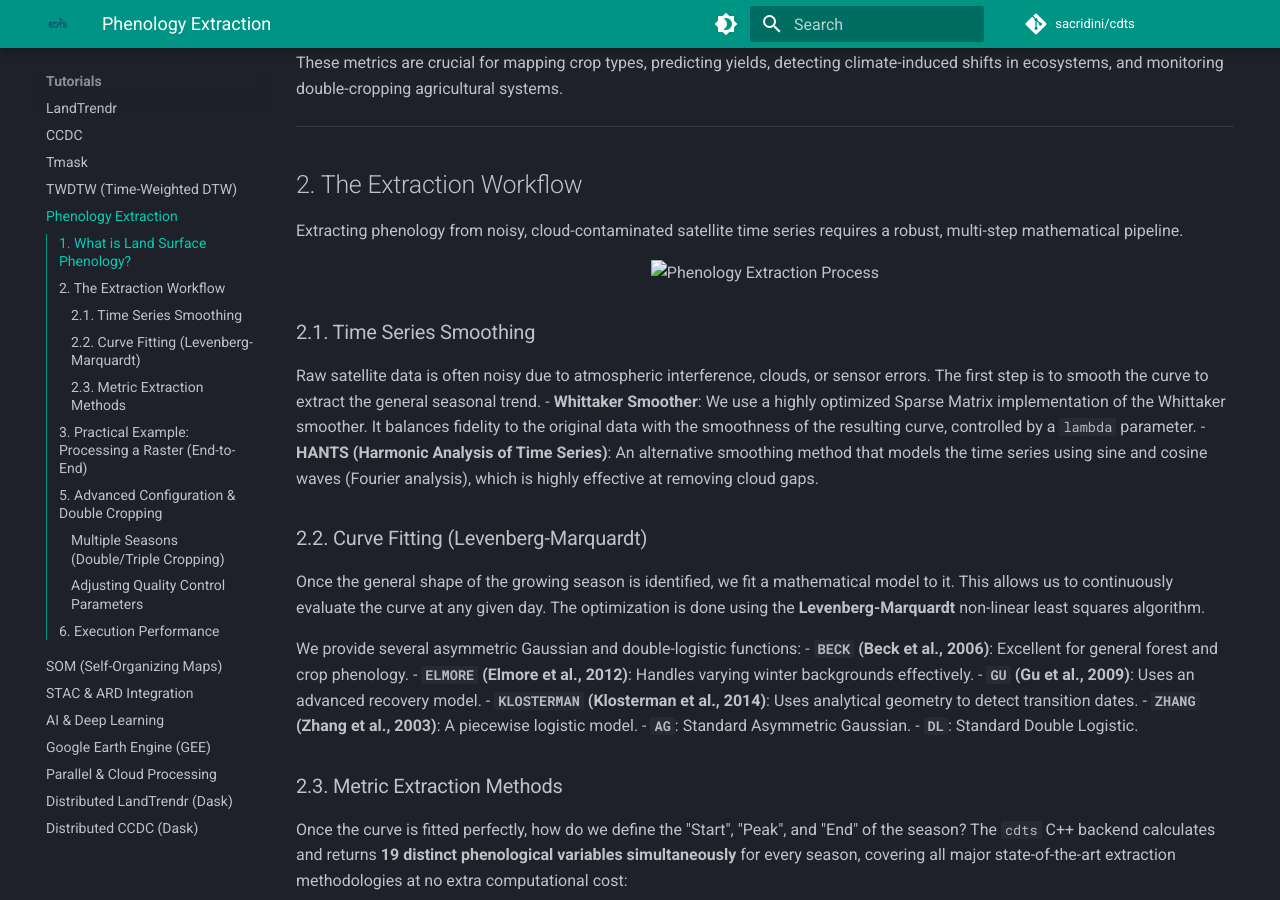
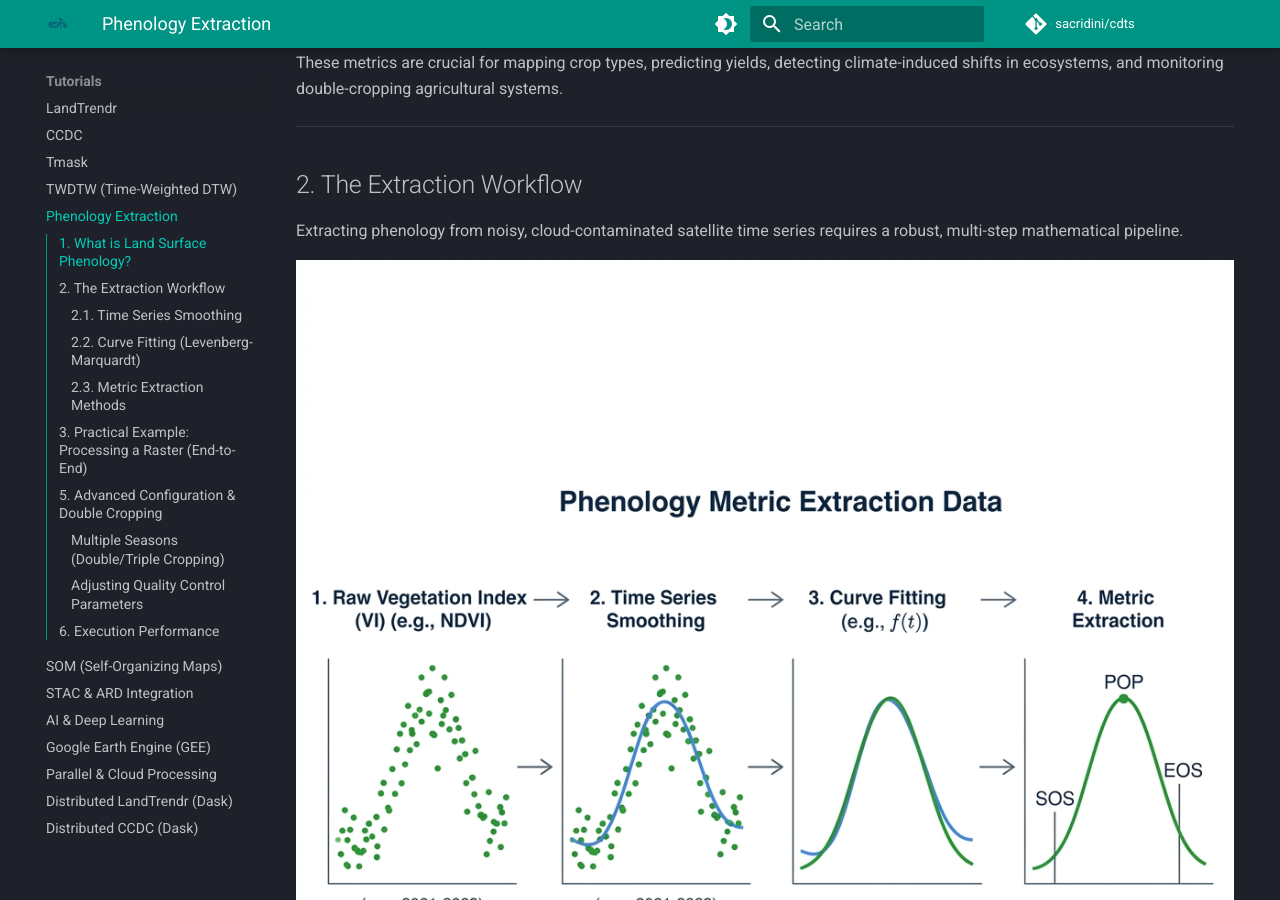
Before and after one commit to sacridini/cdts, an MkDocs documentation site: the page built from docs/tutorials/phenology.md, in a window 1280 px wide and 900 px high, scrolled down 741 px. Built offline with MkDocs 1.6.1 and Material for MkDocs 9.7.7, drawn with Linux system fonts in a browser that asks for light colours; comment, search, counter and statistics services are not loaded.

Commit message:
docs: use markdown image syntax for mkdocs compatibility

```diff
--- a/docs/tutorials/phenology.md
+++ b/docs/tutorials/phenology.md
@@ -25,9 +25,7 @@ These metrics are crucial for mapping crop types, predicting yields, detecting c
 
 Extracting phenology from noisy, cloud-contaminated satellite time series requires a robust, multi-step mathematical pipeline.
 
-<p align="center">
-  <img src="../assets/phenology_flow.jpg" alt="Phenology Extraction Process" width="800">
-</p>
+![Phenology Extraction Process](../assets/phenology_flow.jpg)
 
 ### 2.1. Time Series Smoothing
 
```
